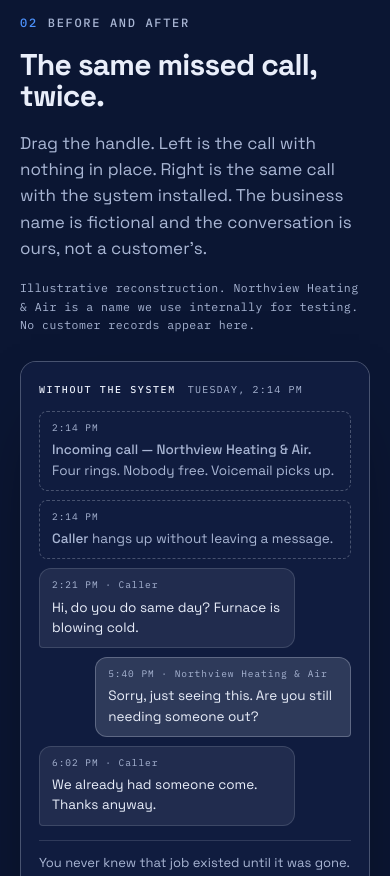
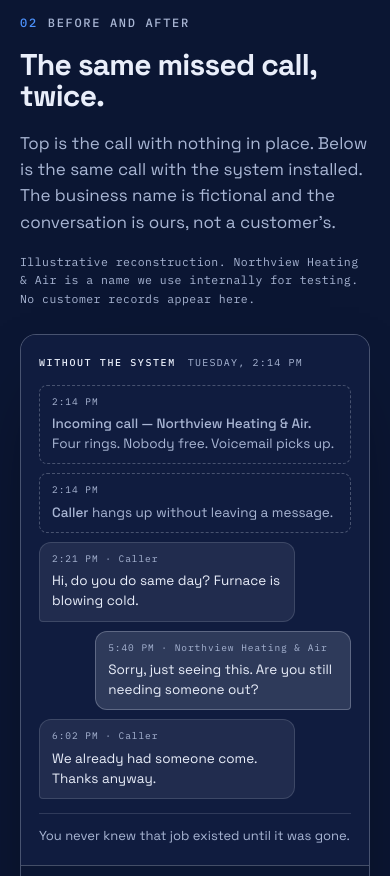
Before and after one commit to thinkbankco-bot/bapper, a plain HTML site: page lab.html in a window 390 px wide. Shown: the part 1920-2796 px from the top of the page. Drawn offline with Linux system fonts and the light colour scheme; animation ran at ten frames a second.

Commit message:
Lab: match the slider intro to the phone layout
Co-Authored-By: Claude Opus 5.5 <noreply@anthropic.com>

```diff
--- a/lab.html
+++ b/lab.html
@@ -119,7 +119,7 @@
         <p class="eyebrow" data-r><i>02</i> Before and after</p>
         <h2 class="h2 split" style="margin-top:16px">The same missed call, twice.</h2>
       </div>
-      <p class="lede" data-r style="--d:120ms">Drag the handle. Left is the call with nothing in place. Right is the same call with the system installed. The business name is fictional and the conversation is ours, not a customer&rsquo;s.</p>
+      <p class="lede" data-r style="--d:120ms"><span class="ba-drag">Drag the handle. </span><span class="ba-drag">Left</span><span class="ba-stack">Top</span> is the call with nothing in place. <span class="ba-drag">Right</span><span class="ba-stack">Below</span> is the same call with the system installed. The business name is fictional and the conversation is ours, not a customer&rsquo;s.</p>
     </div>
     <p class="note" data-r style="margin:-18px 0 26px">Illustrative reconstruction. Northview Heating &amp; Air is a name we use internally for testing. No customer records appear here.</p>
     <div class="ba" style="--pos:50%" data-r>
--- a/site.css
+++ b/site.css
@@ -475,6 +475,8 @@ html:not(.js) .nav__toggle{display:none}
 .msg b{font-weight:500}
 .ba-foot{margin-top:14px;padding-top:12px;border-top:1px solid var(--bline);font-size:13px;color:var(--on-band-dim);line-height:1.6}
 .ba-handle,.ba-range,.ba-hint{display:none}
+.ba-drag{display:none}
+@media(min-width:900px){.ba-drag{display:inline}.ba-stack{display:none}}
 .ba-hint{font-family:var(--mono);font-size:10px;letter-spacing:.14em;text-transform:uppercase;color:var(--on-band-dim);margin-top:12px;gap:14px;flex-wrap:wrap}
 @media(min-width:700px){.msg{max-width:74%}.ba-pane{padding:24px 22px 20px}}
 @media(min-width:900px){
```
